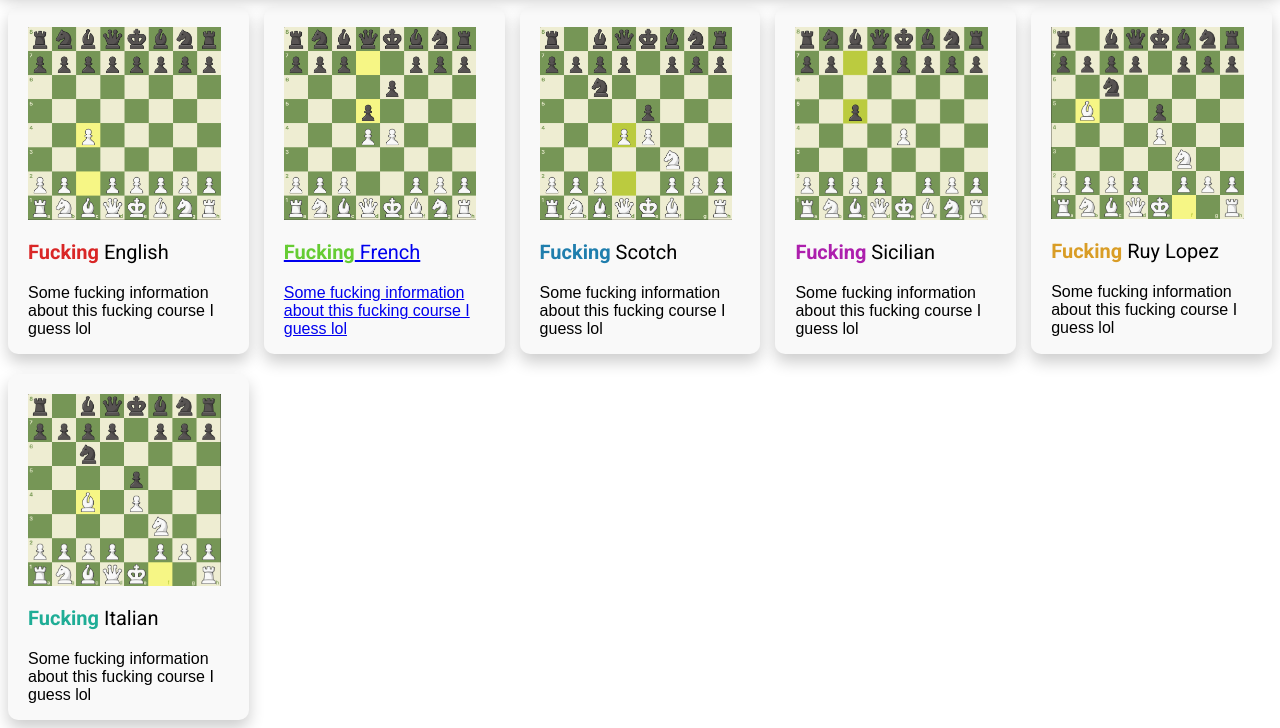
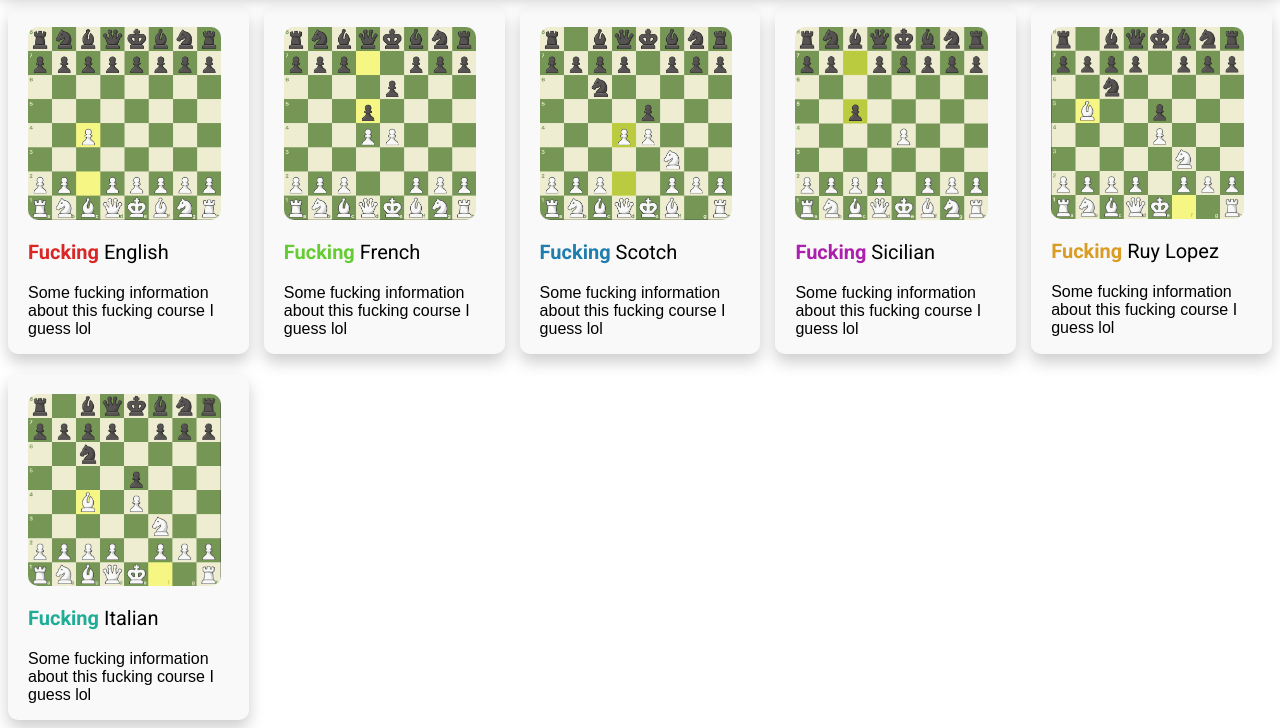
Before and after one commit to 14EZ/fuckingopeningsforboys, a plain HTML site: page index.html in a window 1280 px wide. Shown: the part 161-889 px from the top of the page. Drawn offline with Linux system fonts and the light colour scheme.

Commit message:
Update content.css

```diff
--- a/styles/content.css
+++ b/styles/content.css
@@ -14,7 +14,7 @@
         rgba(0,0,0,0.2);
 }
 .open-preview:hover{
-    background-color: #f9f9f9e0;
+    background-color: #f9f9f9;
     border-radius: 10px;
     box-shadow:
         0px 8px 16px 0px
@@ -80,3 +80,10 @@
     font-size: 20px;
     width: 200px;
 }
+.french-link{
+    text-decoration: none;
+    color:black;
+}
+.photo{
+    border-radius: 10px;
+}
```
